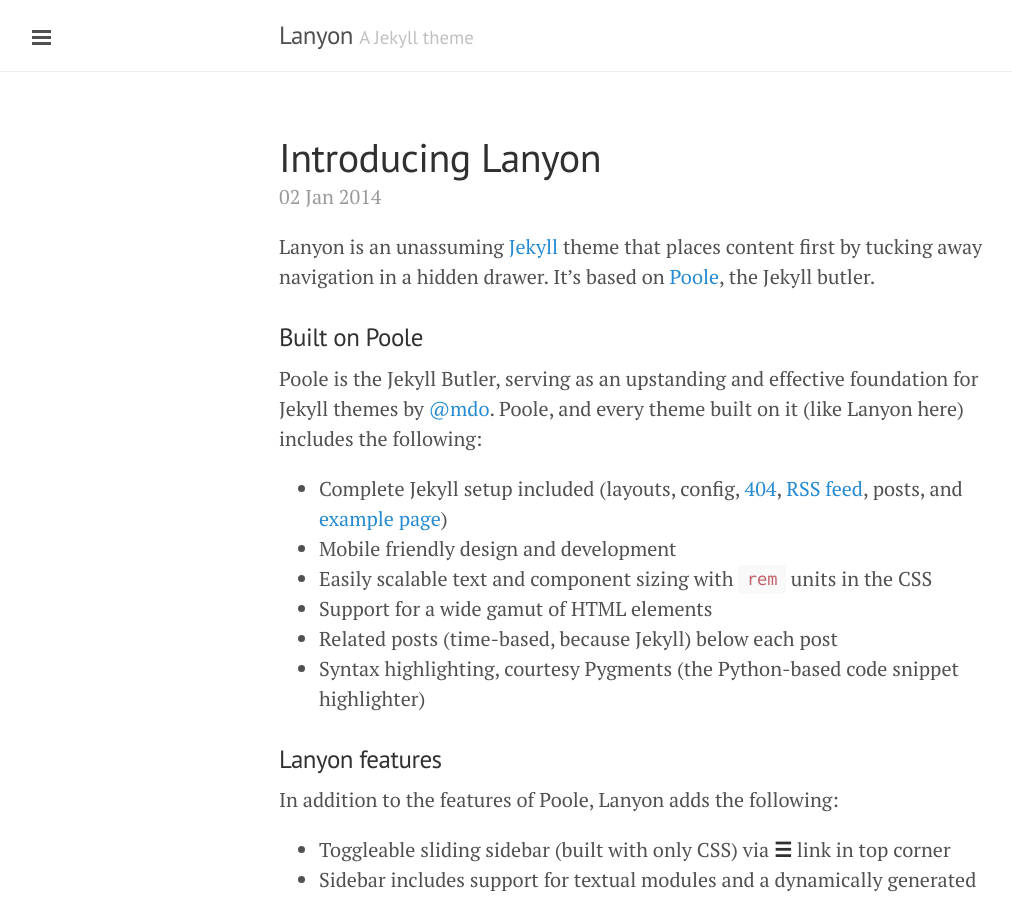
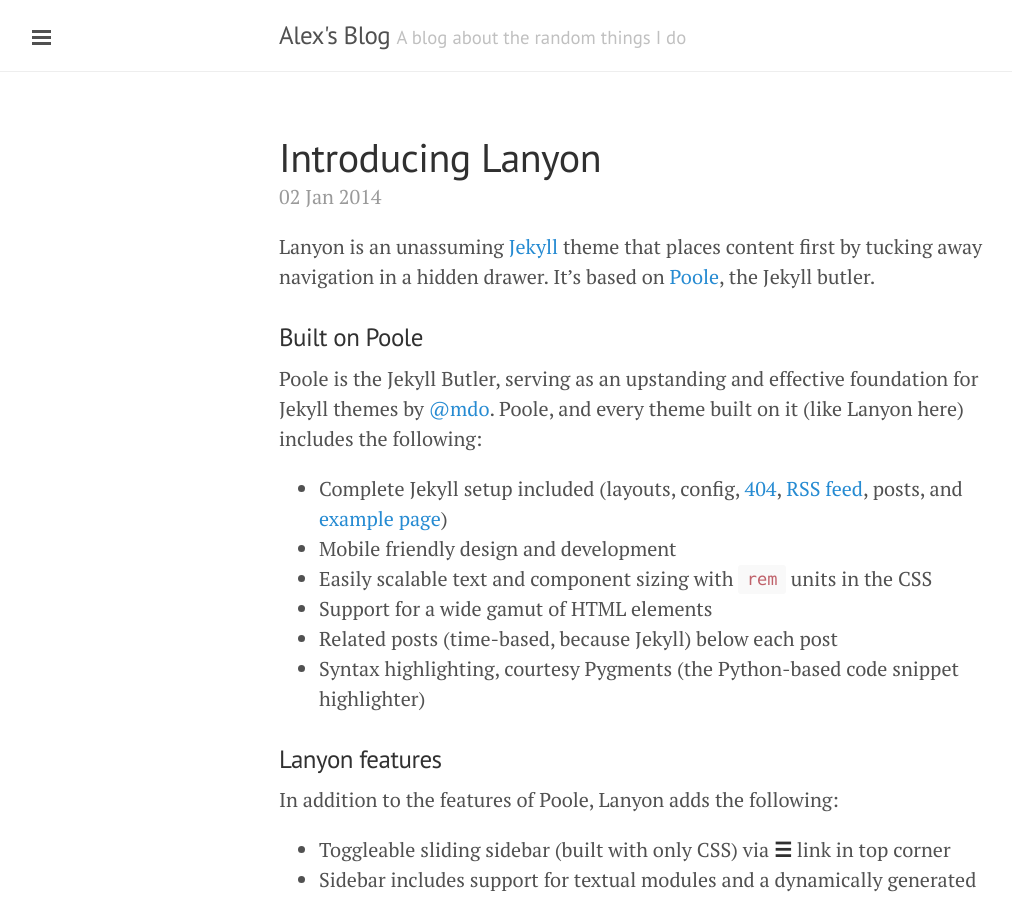
Before and after one commit to jakesyl/aep000.github.io, a Jekyll site: the page built from index.html, in a window 1280 px wide and 900 px high. Shown: the whole window, without its empty margins (1-1013 px from the left). Built offline with Jekyll 4.4.1, drawn with Linux system fonts in a browser that asks for light colours; Markdown is read by kramdown in place of the engine named in the settings; the list of posts is cut into pages by our own code.

Commit message:
Setting it all up again

```diff
--- a/_config.yml
+++ b/_config.yml
@@ -6,15 +6,15 @@ pygments:         true
 permalink:        pretty
 
 # Setup
-title:            Lanyon
-tagline:          'A Jekyll theme'
-description:      'A reserved <a href="http://jekyllrb.com" target="_blank">Jekyll</a> theme that places the utmost gravity on content with a hidden drawer. Made by <a href="https://twitter.com/mdo" target="_blank">@mdo</a>.'
+title:            Alex's Blog
+tagline:          'A blog about the random things I do'
+description:      A blog about things I do
 url:              http://lanyon.getpoole.com
 baseurl:          '/'
 paginate:         5
 
 author:
-  name:           'Mark Otto'
+  name:           'Alex'
   url:            https://twitter.com/mdo
 
 # Custom vars
```
